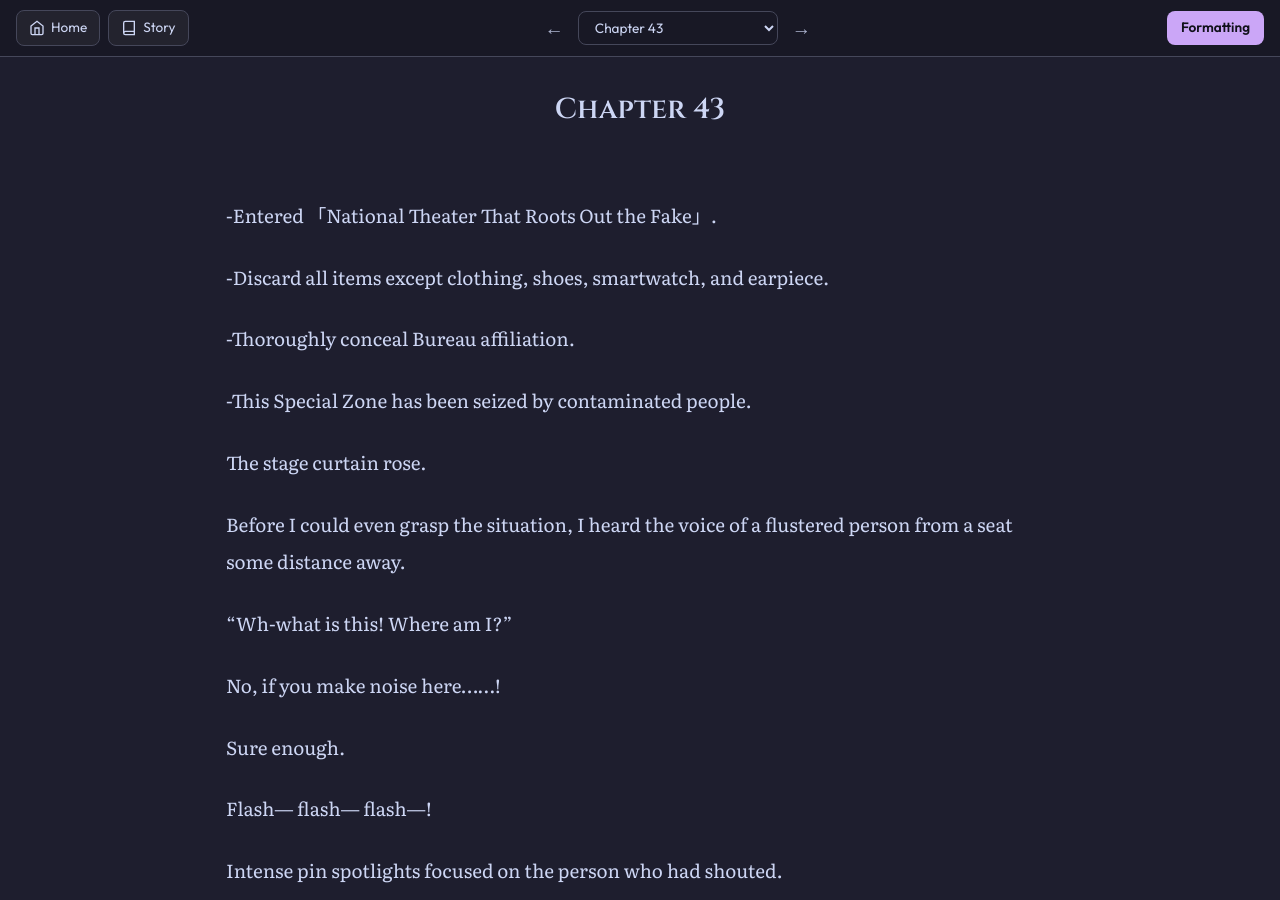
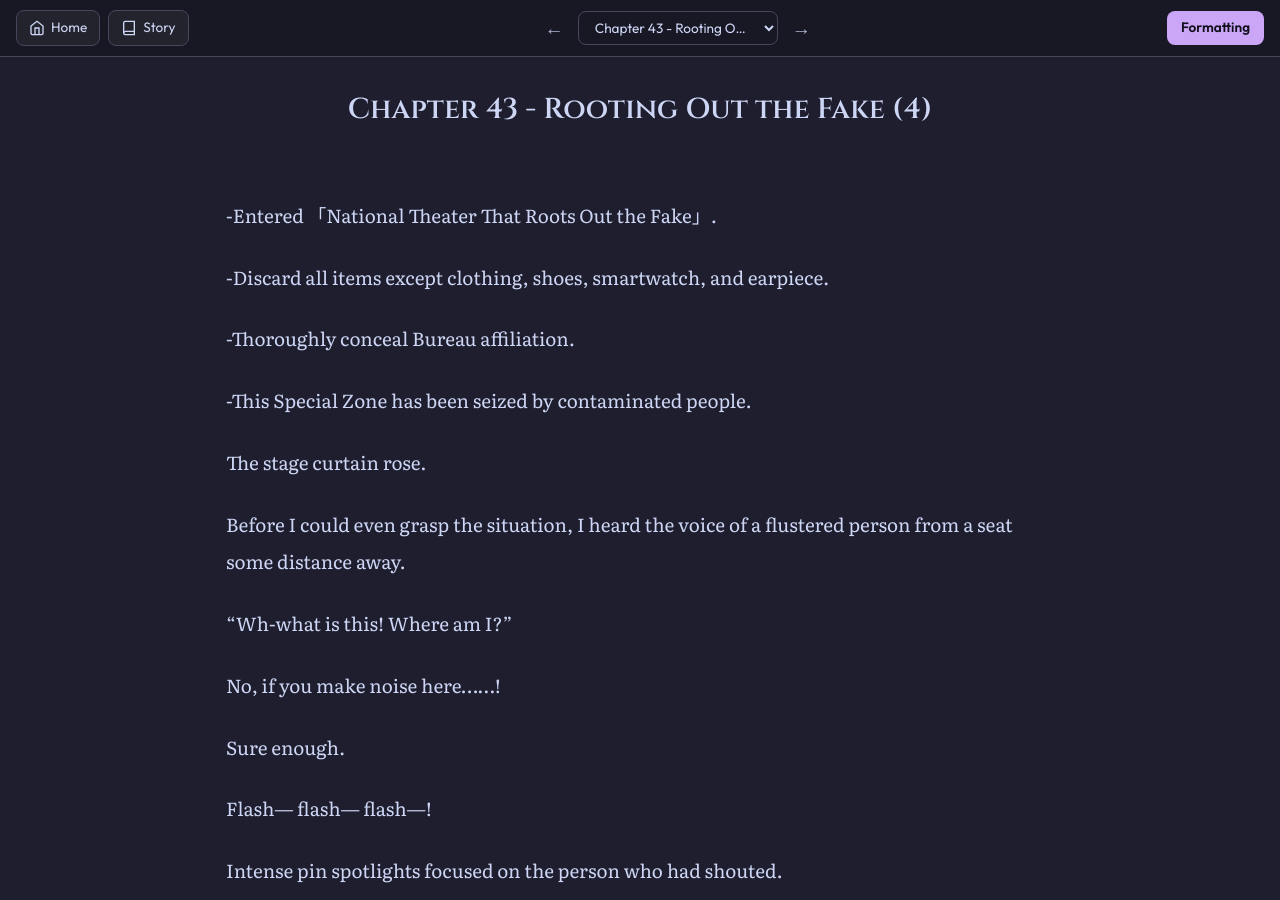
Before and after one commit to soleumn/soleumn.github.io, a Jekyll site: the page built from _chapters/esg/ch43.md, in a window 1280 px wide and 900 px high. Built offline with Jekyll 4.4.1, drawn with Linux system fonts in a browser that asks for light colours; comment, search, counter and statistics services are not loaded.

Commit message:
Update ch43.md

```diff
--- a/_chapters/esg/ch43.md
+++ b/_chapters/esg/ch43.md
@@ -1,5 +1,5 @@
 ---
-title: "Chapter 43"
+title: "Chapter 43 - Rooting Out the Fake (4)"
 categories: esg
 capitulo: 43
 ---
```
